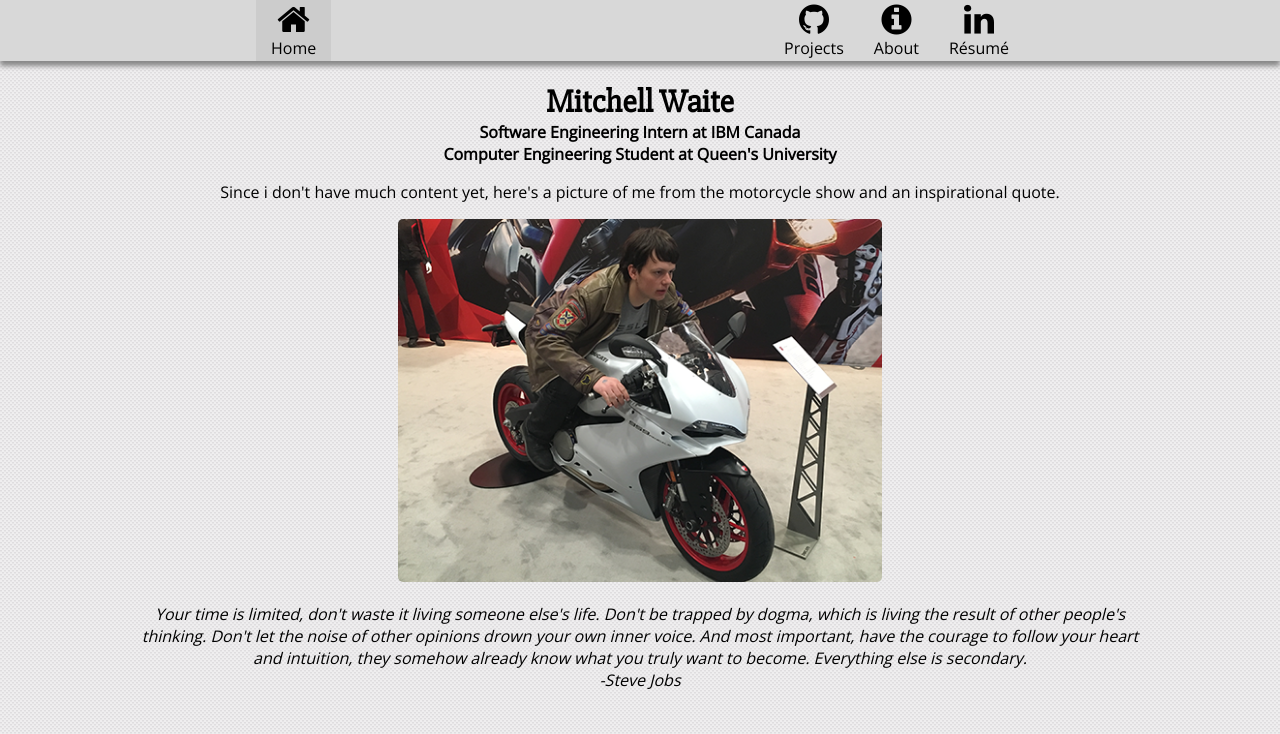
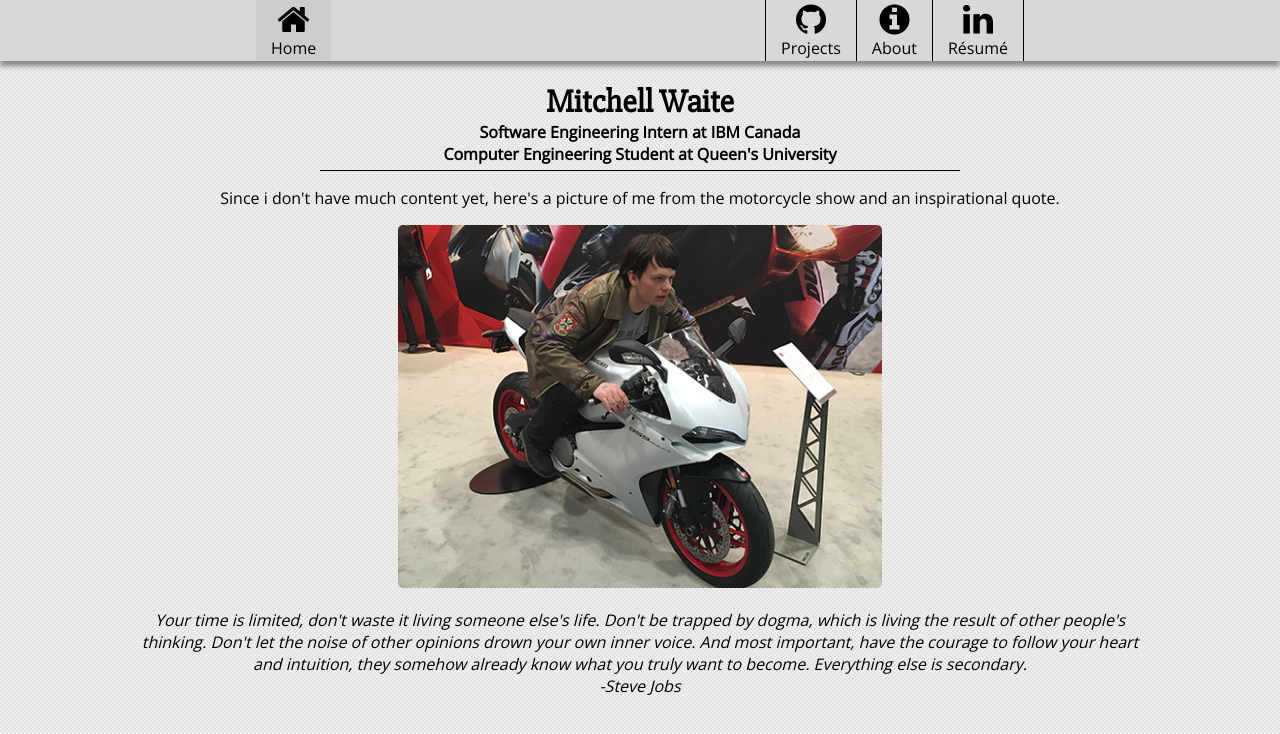
Before and after one commit to IBMRecruiter1337/m8tr1x.github.io, a plain HTML site: page index.html in a window 1280 px wide. Drawn offline with nearby package versions, Linux system fonts and the light colour scheme.

Commit message:
Added some borders in CSS

```diff
--- a/index.css
+++ b/index.css
@@ -1,6 +1,7 @@
 body{
     background-image:url("img/white_carbon.png");
-	margin: auto;
+    text-rendering: optimizeLegibility;
+  	margin: auto;
 }
 
 
@@ -26,6 +27,19 @@ div.nav ul{
    padding: 0;
 }
 
+div.nav li{
+    border-right: 1px solid black;
+}
+
+div.nav li:last-child{
+  border-left:1px solid black;
+}
+
+div.nav li:first-child{
+    border-right: none;
+    border-left: none;
+}
+
 div.nav li a{
       color: black;
       display: block;
@@ -34,6 +48,8 @@ div.nav li a{
       padding: 2px 15px;
       text-decoration: none;
 }
+
+
 
 div.nav li a:hover {
   color: blue;
@@ -55,6 +71,12 @@ li.navi {
 
 div.title {
   text-align: center;
+  margin:auto;
+  width: 50%;
+  margin: auto;
+  padding-bottom: 5px;
+  margin-bottom: 5px;
+  border-bottom: 1px solid black;
 }
 
 div.title h1 {
```
